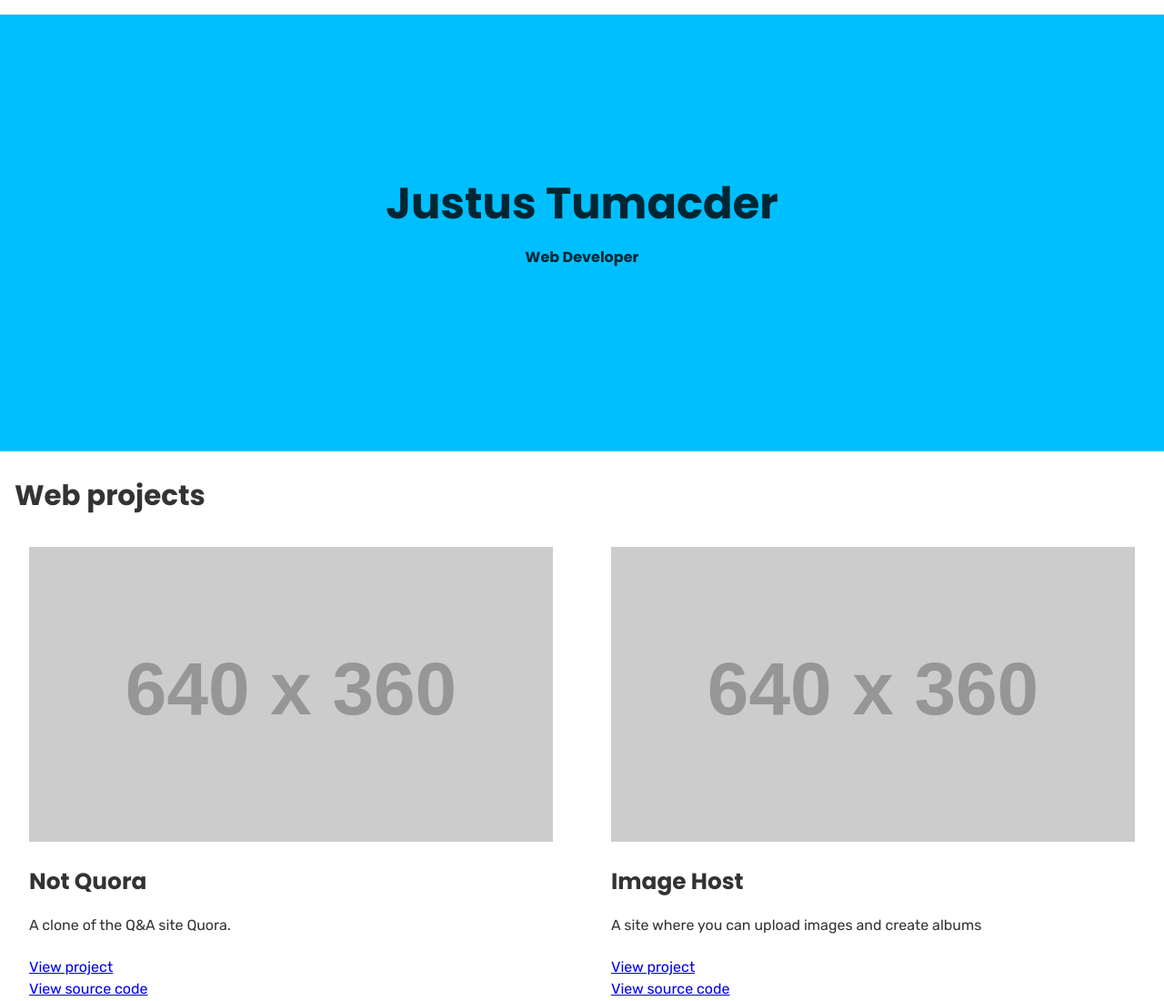
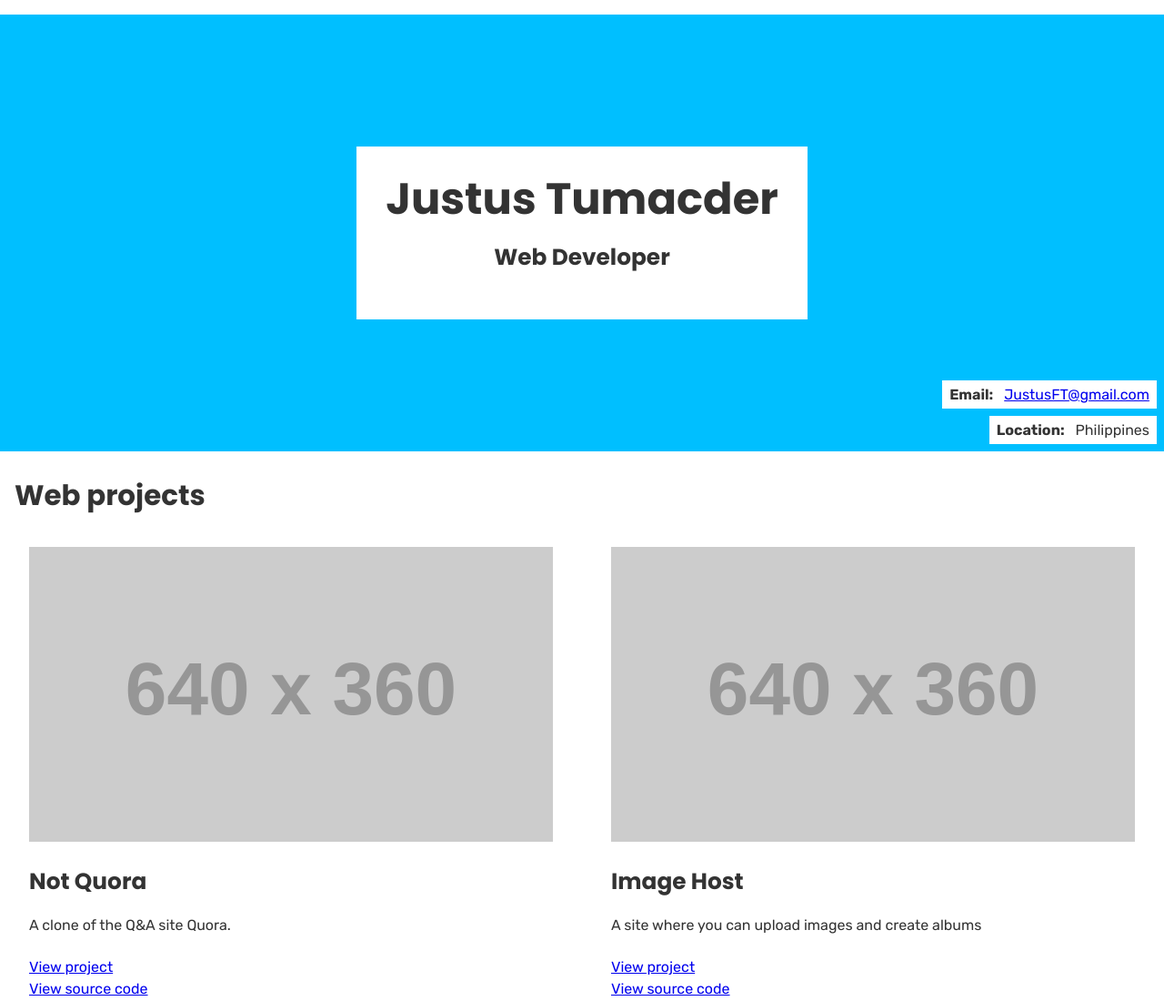
Before and after one commit to JustusFT/website, a Gatsby site: page / in a window 1280 px wide. Shown: the top 1100 px of the page at 91% size. Built offline with nearby package versions, Linux system fonts and the light colour scheme; Gatsby itself is replaced by a stand-in of ours; placeholder pictures from the web are drawn by us.

Commit message:
Add contact to header

```diff
--- a/src/components/Header.js
+++ b/src/components/Header.js
@@ -6,6 +6,7 @@ const HeaderContainer = styled.div`
   height: 480px;
   background-color: #00bfff;
   margin: 1em 0;
+  position: relative;
 
   @media (max-width: 992px) {
     margin-top: 0;
@@ -13,17 +14,49 @@ const HeaderContainer = styled.div`
 `
 
 const HeaderText = styled.div`
+  background-color: white;
+  padding: 2em;
   align-self: center;
   text-align: center;
   margin: auto;
+`
+
+const Labels = styled.div`
+  position: absolute;
+  bottom: 0;
+  right: 0;
+  margin: 0.5em;
+  display: inline-flex;
+  flex-direction: column;
+  align-items: flex-end;
+`
+
+const Label = styled.span`
+  display: inline-block;
+  flex: 0 0 auto;
+  margin-top: 0.5em;
+  padding: 0.25em 0.5em;
+  background-color: #ffffff;
+
+  > span {
+    margin-left: 0.75em;
+  }
 `
 
 const Header = () => (
   <HeaderContainer>
     <HeaderText>
       <h1>Justus Tumacder</h1>
-      <h4>Web Developer</h4>
+      <h3>Web Developer</h3>
     </HeaderText>
+    <Labels>
+      <Label>
+        <b>Email:</b><span><a href="mailto:justusft@gmail.com">JustusFT@gmail.com</a></span>
+      </Label>
+      <Label>
+        <b>Location:</b><span>Philippines</span>
+      </Label>
+    </Labels>
   </HeaderContainer>
 )
 
```
